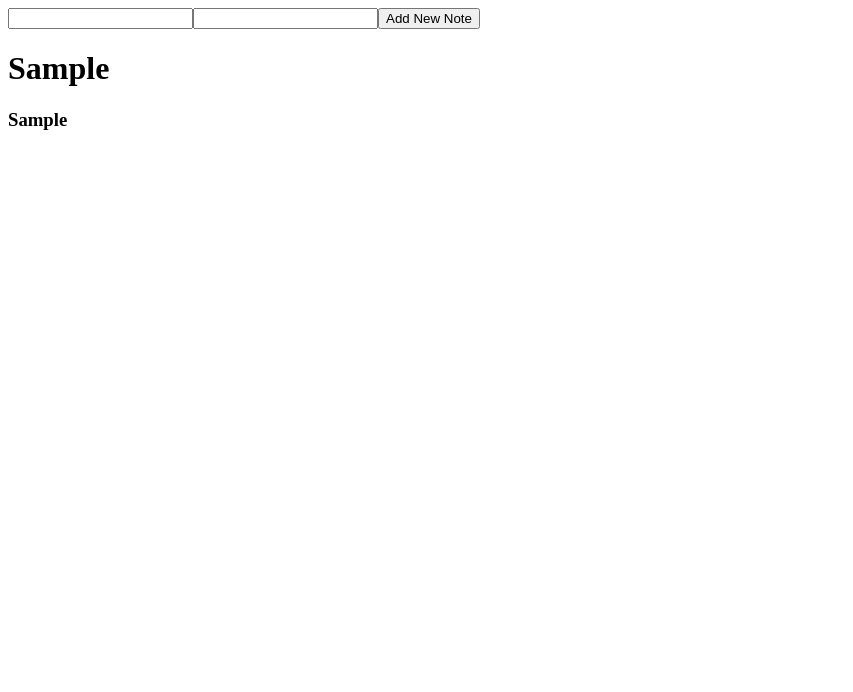
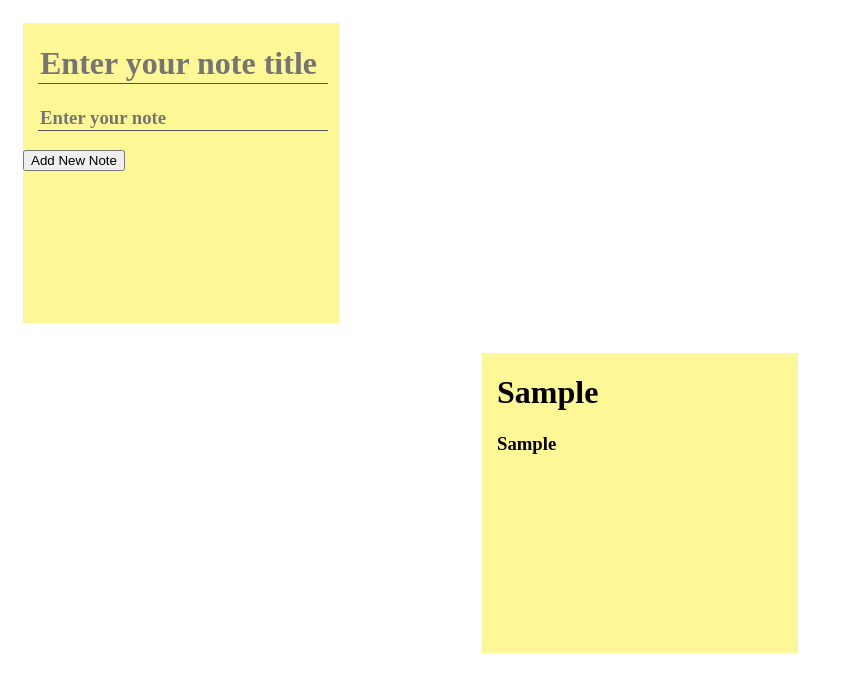
Before and after one commit to SDPGROUP1/tech_test_for_fmp, a React app in the folder src/: page / in a window 1280 px wide. Both pictures are taken after typing "Sample", "Sample" into the empty fields and a click on the button "Add New Note". Shown: the top 692 px of the page, without its empty margins (0-853 px from the left). Built offline with nearby package versions, Linux system fonts and the light colour scheme; the HTML template or start-up script is replaced by a standard one.

Commit message:
modals now work and styling has started

```diff
--- a/public/index.html
+++ b/public/index.html
@@ -4,7 +4,8 @@
     <meta charset="utf-8">
     <meta name="viewport" content="width=device-width, initial-scale=1, shrink-to-fit=no">
     <meta name="theme-color" content="#000000">
-    <title>React App</title>
+    <link href="https://fonts.googleapis.com/css?family=Delius" rel="stylesheet">
+    <title>FMP Test</title>
   </head>
   <body>
     <noscript>
--- a/src/components/NoteForm.js
+++ b/src/components/NoteForm.js
@@ -30,16 +30,24 @@ class NoteForm extends Component {
         const { id, title, main_content} = this.props
 
         return (
-            <div>
+            <div
+                className='note-container'
+            >
                 <form
                     onSubmit={this.handleSubmit}
                 >
+                    <div className='title-input'>
                         <input
+                            placeholder={'Enter your note title'}
                             ref={'title'}
                         />
+                    </div>
+                    <div className='main-content-input'>
                         <input
+                            placeholder={'Enter your note'}
                             ref={'main_content'}
                         />
+                    </div>
                     <button type="submit">
                         {(id === undefined) ? 'Add New Note' : 'Save Changes to Note'}
                     </button>
--- a/src/components/Notes.js
+++ b/src/components/Notes.js
@@ -6,9 +6,9 @@ import Modal from 'react-modal'
 import { toggleModal } from '../actions'
 
 let Notes = ({ dispatch, notes }) => (
-    <div>
+    <div id={"notes-container"} >
         {notes.map(note =>
-            <div key={note.id} >
+            <div key={note.id} className={"note-container"} >
                 <div
                     onClick={e=> {
                         dispatch(toggleModal(note.id))
--- /dev/null
+++ b/src/index.css
@@ -0,0 +1,65 @@
+body {
+    font-family: 'Delius', cursive;
+}
+
+.note-container h1 {
+    padding: 0px 15px;
+}
+
+.note-container h3 {
+    padding: 0px 15px;
+}
+
+input {
+    background-color: transparent;
+    border-width: 0px 0px 1px 0px;
+    border-color: black;
+    display: block;
+    margin-left: auto;
+    margin-right: auto;
+    width: 100%;
+}
+
+.title-input input {
+    font-family: 'Delius', cursive;
+    font-size: 2em;
+    -webkit-margin-before: 0.67em;
+    -webkit-margin-after: 0.67em;
+    -webkit-margin-start: 0px;
+    -webkit-margin-end: 0px;
+    margin-right: auto;
+    margin-left: auto;
+    font-weight: bold;
+}
+
+.main-content-input input {
+    font-family: 'Delius', cursive;
+    font-size: 1.17em;
+    -webkit-margin-before: 1em;
+    -webkit-margin-after: 1em;
+    -webkit-margin-start: 0px;
+    -webkit-margin-end: 0px;
+    margin-right: auto;
+    margin-left: auto;
+    font-weight: bold;
+}
+
+.main-content-input, .title-input {
+    padding: 0px 15px;
+}
+
+.note-container {
+    width: 25%;
+    display: inline-block;
+    background-color: #fdf795;
+    margin: 15px 15px;
+    text-align: left;
+    height: 300px;
+}
+
+#notes-container {
+    max-width: 1400px;
+    margin: auto;
+    position: relative;
+    text-align: center;
+}
--- a/src/index.js
+++ b/src/index.js
@@ -3,6 +3,7 @@ import ReactDOM from 'react-dom';
 import store from './store'
 import App from './components/App'
 import { Provider } from 'react-redux'
+import './index.css'
 
 ReactDOM.render(
     <div>
```
Also changed, not shown: src/registerServiceWorker.js (deleted, +0 -108 lines), public/index.css (deleted), src/logo.svg (deleted). Lines whose indentation alone changed are shown as unchanged.
